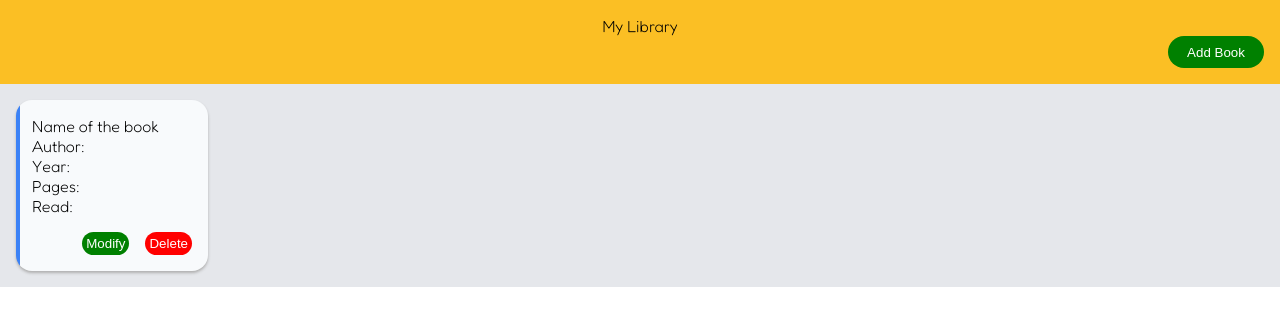
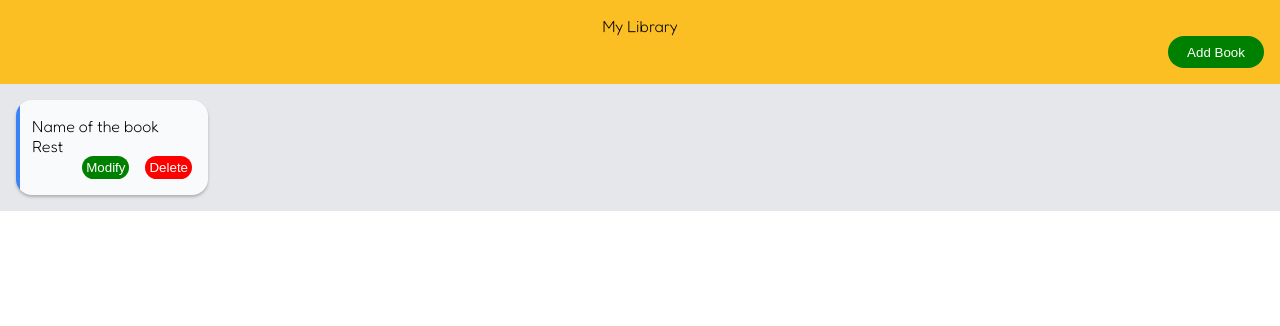
Before and after one commit to noxx896/project-library, a plain HTML site: page index.html in a window 1280 px wide. Drawn offline with Linux system fonts and the light colour scheme.

Commit message:
Changed display of book info

```diff
--- a/index.html
+++ b/index.html
@@ -18,36 +18,14 @@
       <div class="cards">
         <div class="book-card">
           <div class="book-info">
-            <div class="book-info-name">
-              Name of the book
-            </div>
-            <ul>
-              <li>
-                <div class="book-info-li"> Author: </div>
-                <div class="book-info-author">
-
-                </div>
-              </li>
-              <li>
-                <div class="book-info-li"> Year: </div>
-                <div class="book-info-year">
-
-                </div>
-              </li>
-              <li>
-                <div class="book-info-li"> Pages: </div>
-                <div class="book-info-pages">
-
-                </div>
-              </li>
-              <li>
-                <div class="book-info-li"> Read: </div>
-                <div class="book-info-read">
-
-                </div>
-              </li>
-            </ul>
-          </div>
+            <div class="book-info-name">Name of the book</div>
+            <div class="book-info-li"> Rest </div>
+            <!-- <div class="book-info-name">Name of the book</div>
+            <div class="book-info-author"> Author: </div>
+            <div class="book-info-year"> Year: </div>
+            <div class="book-info-pages"> Pages: </div>
+            <div class="book-info-read"> Read: </div>
+          </div> -->
           <div class="book-options">
             <button type="button" id="mod-book-btn"> Modify </button>
             <button type="button" id="del-book-btn"> Delete </button>
```
